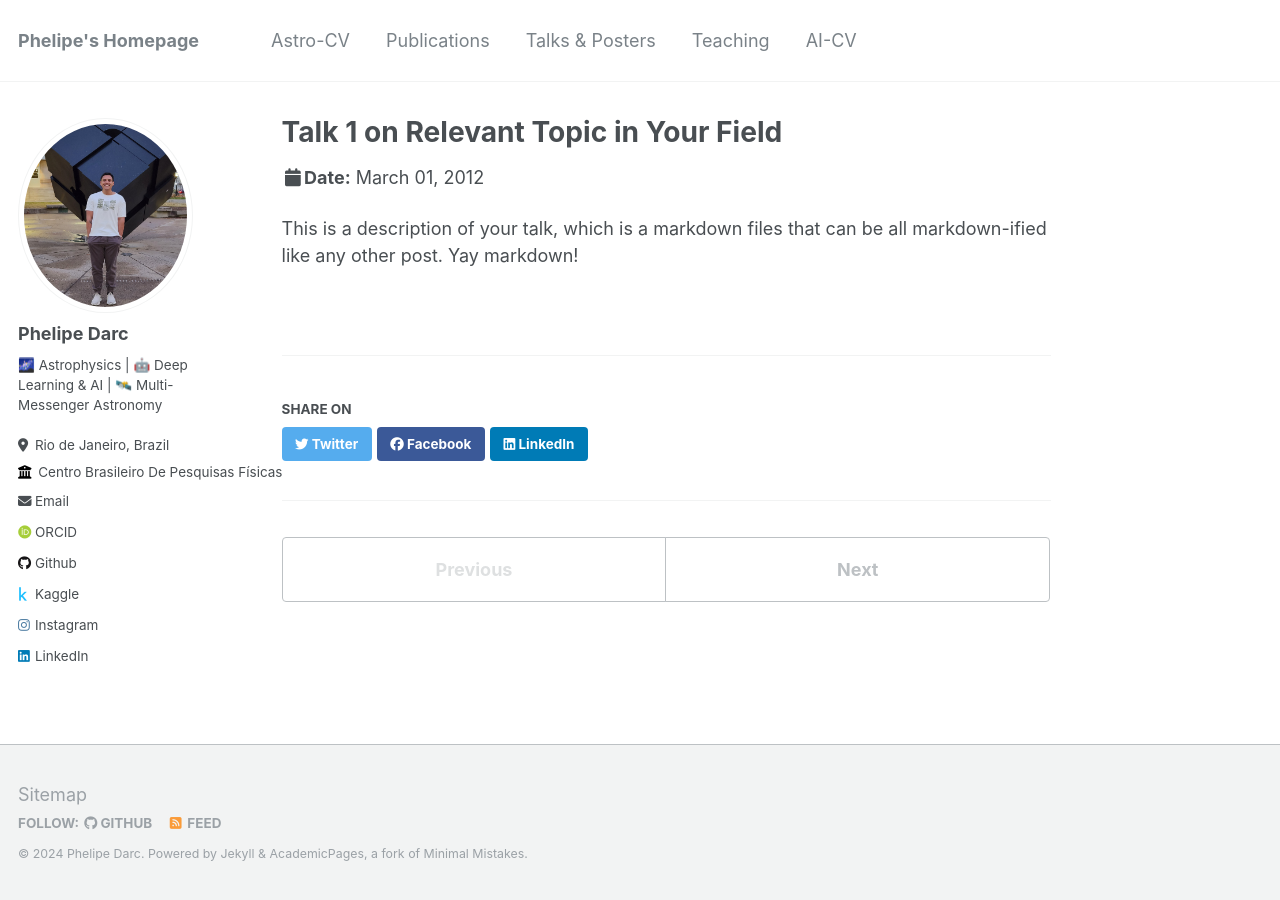
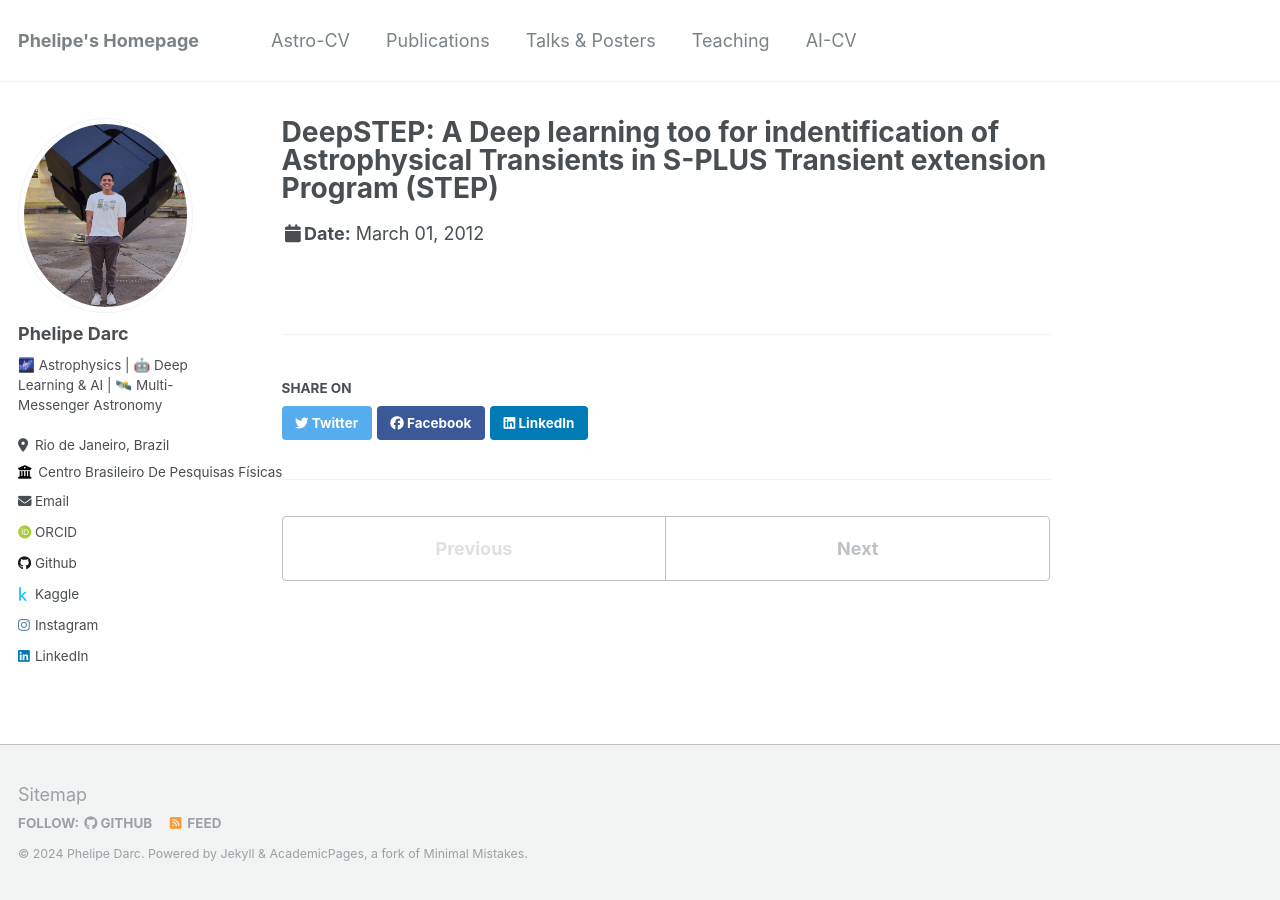
Before and after one commit to phelipedarc/phelipedarc.github.io, a Jekyll site: the page built from _talks/2012-03-01-talk-1.md, in a window 1280 px wide. Built offline with Jekyll 4.4.1, drawn with Linux system fonts in a browser that asks for light colours; some web fonts are replaced.

Commit message:
Update 2012-03-01-talk-1.md

```diff
--- a/_talks/2012-03-01-talk-1.md
+++ b/_talks/2012-03-01-talk-1.md
@@ -1,11 +1,8 @@
 ---
-title: "Talk 1 on Relevant Topic in Your Field"
+title: "DeepSTEP: A Deep learning too for indentification of Astrophysical Transients in S-PLUS Transient extension Program (STEP)"
 collection: talks
-type: "Talk"
+type: "Oral presentation"
 permalink: /talks/2012-03-01-talk-1
-venue: "UC San Francisco, Department of Testing"
-date: 2012-03-01
-location: "San Francisco, California"
+venue: "São Paulo Advanced School On Multi-Messenger Astrophysics"
+location: "São Paulo, Brazil"
 ---
-
-This is a description of your talk, which is a markdown files that can be all markdown-ified like any other post. Yay markdown!
```
